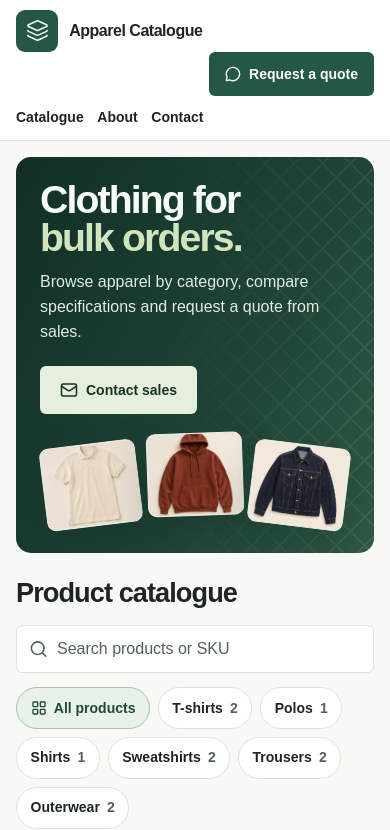
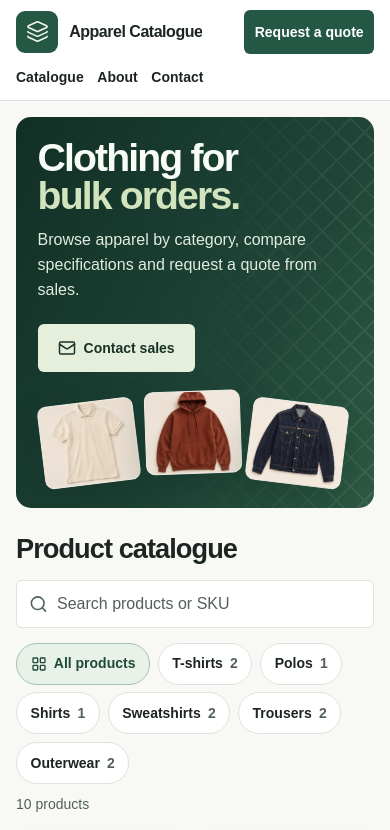
Before and after one commit to vivekgotstack/b2b-product-catalog, a Next.js app: page / in a window 390 px wide. Shown: the top 830 px of the page. Built offline with nearby package versions, Linux system fonts and the light colour scheme.

Commit message:
Improve responsive catalogue header and eagerly load hero images

```diff
--- a/src/app/globals.css
+++ b/src/app/globals.css
@@ -236,8 +236,10 @@ a { text-underline-offset: 3px; }
 @media (max-width: 1000px) { .product-grid { grid-template-columns: repeat(3, minmax(0, 1fr)); } }
 @media (max-width: 730px) {
   .container-shell { width: calc(100% - 2rem); }
-  .header-inner { flex-wrap: wrap; min-height: 62px; gap: 0 1rem; padding-top: .6rem; }
-  .main-nav { order: 3; width: 100%; }
+  .header-inner { display: grid; grid-template-columns: minmax(0, 1fr) auto; min-height: 62px; gap: .15rem .75rem; padding-top: .6rem; }
+  .header-inner .wordmark { min-width: 0; }
+  .header-inner .brand-name { overflow: hidden; text-overflow: ellipsis; white-space: nowrap; }
+  .main-nav { grid-column: 1 / -1; grid-row: 2; }
   .catalogue-hero { border-radius: 15px; }
   .catalogue-heading { align-items: stretch; flex-direction: column; gap: 1rem; }
   .catalogue-search { width: 100%; flex: auto; }
@@ -246,13 +248,15 @@ a { text-underline-offset: 3px; }
   .footer-content nav { margin-left: 0; }
 }
 @media (max-width: 580px) {
-  .catalogue-hero { grid-template-columns: minmax(0, 1fr); gap: 1.1rem; }
+  .catalogue-hero { grid-template-columns: minmax(0, 1fr); gap: 1.1rem; padding: 1.35rem; }
   .hero-photos { justify-self: start; width: min(100%, 310px); padding: .3rem .2rem .55rem; }
   .hero-photo { aspect-ratio: 1.15; border-radius: 9px; }
 }
-@media (max-width: 380px) {
+@media (max-width: 420px) {
   .header-quote { padding-inline: .65rem; }
   .header-quote svg { display: none; }
+}
+@media (max-width: 380px) {
   .product-grid { grid-template-columns: minmax(0, 1fr); }
   .utility-inner { flex-wrap: wrap; padding-block: .35rem; }
 }
--- a/src/components/catalogue-hero.tsx
+++ b/src/components/catalogue-hero.tsx
@@ -19,7 +19,7 @@ export function CatalogueHero() {
         <div className="hero-photos" aria-hidden="true">
           {covers.map(({ src }) => (
             <div className="hero-photo" key={src}>
-              <Image src={src} alt="" fill />
+              <Image src={src} alt="" fill loading="eager" />
             </div>
           ))}
         </div>
```
